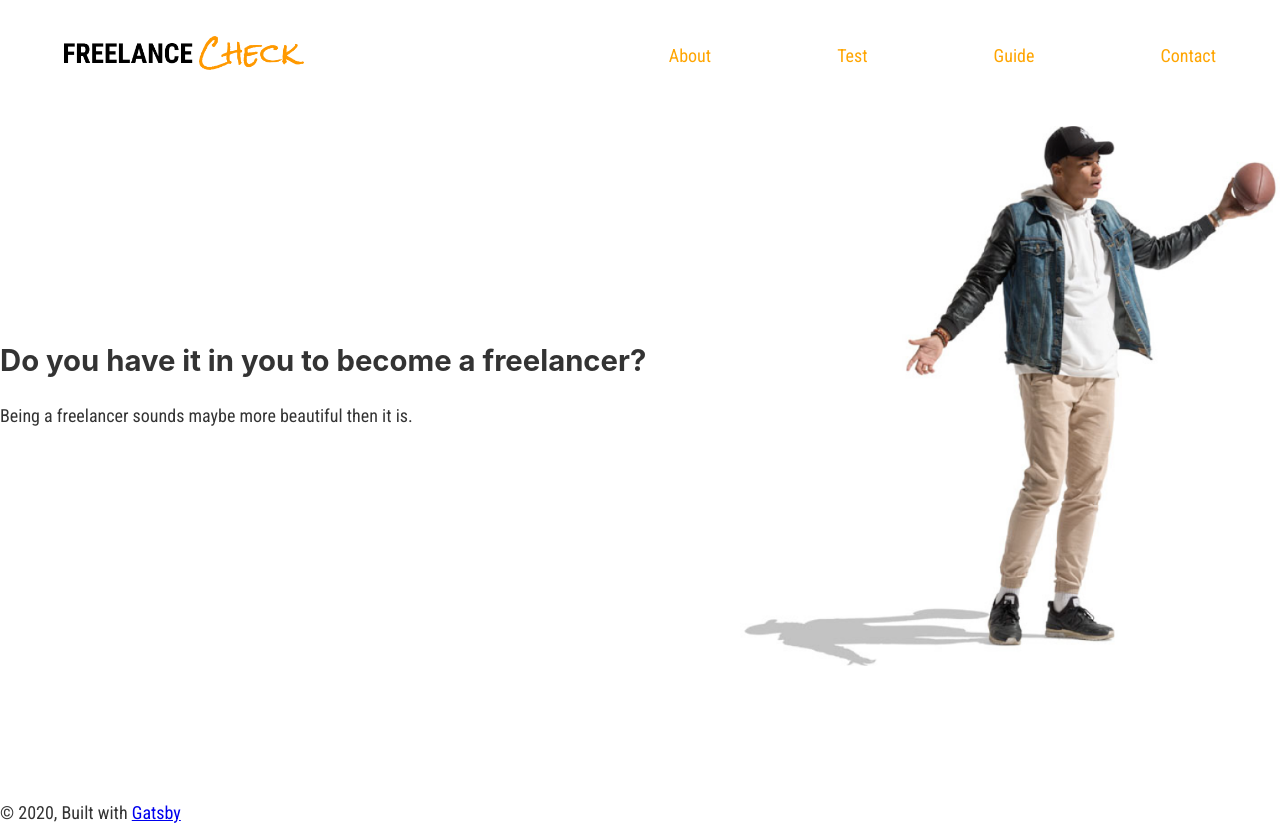
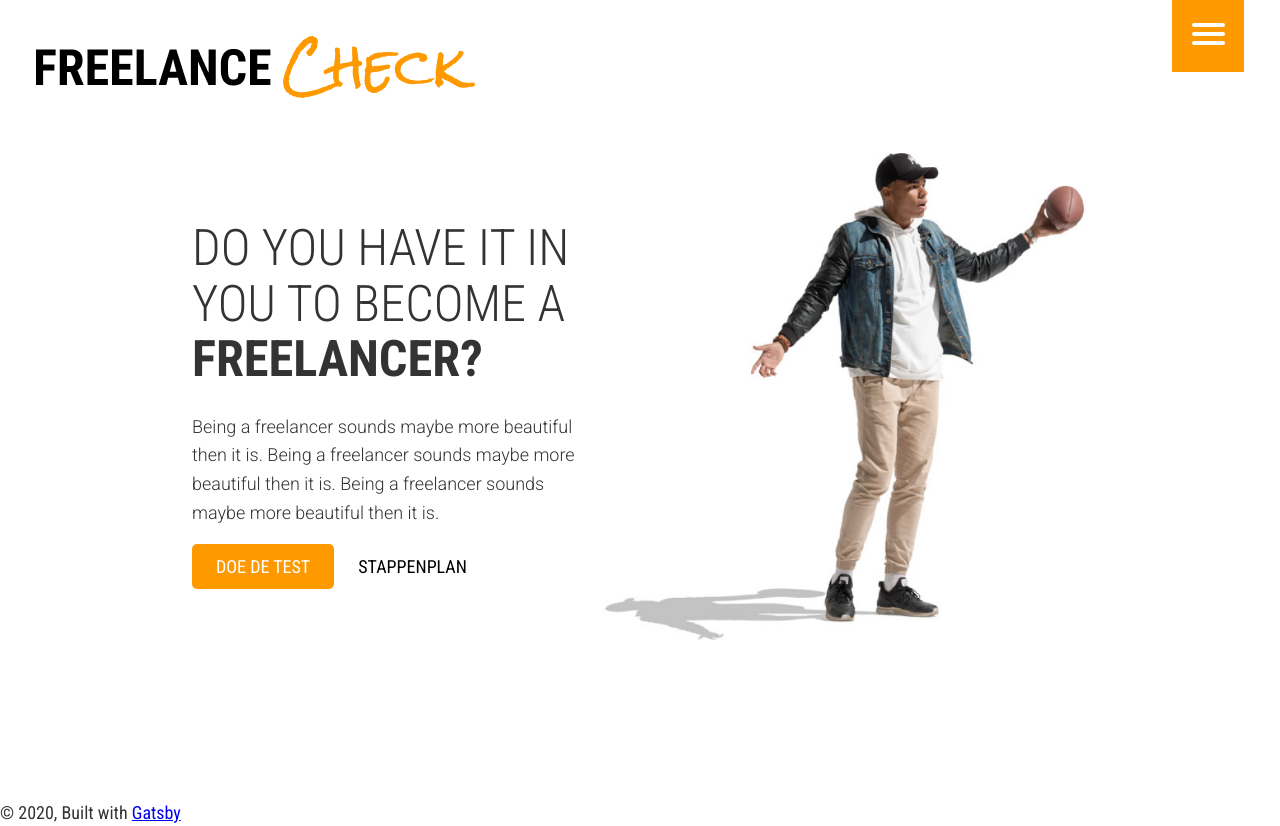
Before and after one commit to kodolen/freelance-check, a Gatsby site: page / in a window 1280 px wide. Built offline with nearby package versions, Linux system fonts and the light colour scheme; Gatsby itself is replaced by a stand-in of ours.

Commit message:
Added homepage and nav

```diff
--- a/src/components/header.js
+++ b/src/components/header.js
@@ -1,28 +1,45 @@
 import { Link } from "gatsby"
 import PropTypes from "prop-types"
-import React from "react"
+import React, {useState}from "react"
 import Logo from "../images/fc-logo.png"
 
-const Header = ({ siteTitle }) => (
-  <header>
-    <div className="logo-wrapper">
-      <Link to="/"><img src={Logo}></img></Link>
+
+const Header = ({ siteTitle, color }) => {
+
+  let hamburgerColor = "hamburger";
+
+  if (color === "white") {
+    hamburgerColor = "hamburger white"
+  }
+
+  const [showMenu, setMenu] = useState(false);
+  const menuHandler = function () {
+    setMenu(showMenu => !showMenu);
+  }
+
+  return (
+    <div className={showMenu ? 'header-wrapper open' : "header-wrapper"}>
+      <header className={showMenu ? 'header-menu open' : "header-menu"}>
+        <ul>
+          <li><Link to="/about" activeClassName="active">About</Link></li>
+          <li><Link to="/test" activeClassName="active">Test</Link></li>
+          <li><Link to="/guide" activeClassName="active">Guide</Link></li>
+          <li><Link to="/contact" activeClassName="active">Contact</Link></li>
+        </ul>
+      </header>
+      <div className={hamburgerColor} >
+        <div className="hamburger-inner" onClick={menuHandler}>
+          <span></span>
+          <span></span>
+          <span></span>
+        </div>
+      </div>
+      <div className="logo-wrapper">
+        <Link to="/"><img src={Logo}></img></Link>
+      </div>
     </div>
-    <ul>
-      <li><Link to="/about">About</Link></li>
-      <li><Link to="/test">Test</Link></li>
-      <li><Link to="/guide">Guide</Link></li>
-      <li><Link to="/contact">Contact</Link></li>
-    </ul>
-  </header>
-)
 
-Header.propTypes = {
-  siteTitle: PropTypes.string,
-}
-
-Header.defaultProps = {
-  siteTitle: ``,
+  )
 }
 
 export default Header
--- a/src/components/intro.js
+++ b/src/components/intro.js
@@ -9,8 +9,10 @@ class Intro extends Component {
     render() {
         return (
             <div className="intro-wrapper">
-                <h2>{this.props.title}</h2>
-                <p className="intro-text">{this.props.text}</p>
+                <div className="inner">
+                    <h2>{this.props.title}</h2>
+                    <p className="intro-text">{this.props.text}</p>
+                </div>
             </div>
         )
     }
--- a/src/components/layout.js
+++ b/src/components/layout.js
@@ -13,7 +13,7 @@ import Header from "./header"
 import "./layout.css"
 import "../style/index.scss"
 
-const Layout = ({ children }) => {
+const Layout = ({ children, colorFinal }) => {
   const data = useStaticQuery(graphql`
     query SiteTitleQuery {
       site {
@@ -26,15 +26,13 @@ const Layout = ({ children }) => {
 
   return (
     <>
-      <Header siteTitle={data.site.siteMetadata.title} />
-
+      <Header siteTitle={data.site.siteMetadata.title} color={colorFinal} />
         <main>{children}</main>
         <footer>
           © {new Date().getFullYear()}, Built with
           {` `}
           <a href="https://www.gatsbyjs.org">Gatsby</a>
         </footer>
-
     </>
   )
 }
--- a/src/pages/index.js
+++ b/src/pages/index.js
@@ -7,14 +7,20 @@ import man from "../images/man-bb.png"
 
 
 const IndexPage = () => (
-  <Layout>
-    <div className="home-container">
-      <div className="intro">
-        <h2>Do you have it in you to become a freelancer?</h2>
-        <p>Being a freelancer sounds maybe more beautiful then it is.</p>
-      </div>
-      <div className="intro-img">
-        <img src={man}></img>
+  <Layout colorFinal="white">
+    <div className="inner">
+      <div className="home-container">
+        <div className="intro">
+          <h1>Do you have it in you to become a <span className="bold">freelancer?</span></h1>
+          <p className="flat-text">Being a freelancer sounds maybe more beautiful then it is. Being a freelancer sounds maybe more beautiful then it is. Being a freelancer sounds maybe more beautiful then it is.</p>
+          <div className="link-wrapper">
+            <a href="/test"><span className="button primary">DOE DE TEST</span></a>
+            <a href="/test"><span className="button secondary">STAPPENPLAN</span></a>
+          </div>
+        </div>
+        <div className="intro-img">
+          <img src={man}></img>
+        </div>
       </div>
     </div>
   </Layout>
--- a/src/style/component/header.scss
+++ b/src/style/component/header.scss
@@ -1,8 +1,78 @@
+.header-wrapper {
+
+    .logo-wrapper {
+
+        position: absolute;
+        left: 2rem;
+        top: 2rem;
+
+    }
+
+    .hamburger {
+
+        width: 4rem;
+        height: 4rem;
+        top: 0;
+        right: 2rem;
+        background-color: white;
+        position: absolute;
+        display: flex;
+        justify-content: center;
+        align-items: center;
+        z-index: 10000;
+
+        span {
+
+            display: block;
+            width: 33px;
+            height: 4px;
+            margin-bottom: 5px;
+            position: relative;
+            background: #FF9900;
+            border-radius: 3px;
+            z-index: 1;
+            transform-origin: 4px 0px;
+            transition: transform 0.5s cubic-bezier(0.77,0.2,0.05,1.0),
+                        background 0.5s cubic-bezier(0.77,0.2,0.05,1.0),
+                        opacity 0.55s ease;
+
+        }
+
+        &.white {
+
+            background-color: #FF9900;
+
+            span {
+
+                background: white;
+
+            }
+
+        }
+
+    }
+
     header {
 
         padding: 2rem 5%;
+        background-color: white;
+        position: absolute;
         width: 100%;
-    position: fixed;
+        height: 100vh;
+        top: 0;
+        left: 0;
+        z-index: 1000;
+        visibility: hidden;
+        opacity: 0;
+
+        &.open {
+
+            visibility: visible;
+            opacity: 1;
+            width: 100%;
+            height: 100%;
+
+        }
 
         .logo-wrapper {
 
@@ -17,8 +87,8 @@ header {
         }
 
         display: flex;
-    flex-direction: row;
-    justify-content: space-between;
+        flex-direction: column;
+        justify-content: center;
         align-items: center;
 
         ul {
@@ -29,13 +99,19 @@ header {
 
             li {
 
-            display: inline;
-            padding-left: 7rem;
+                text-align: center;
+                padding: 1rem 0;
 
                 a {
 
                     text-decoration: none;
-                color: orange;
+                    color: black;
+                    font-size: 3rem;
+                    font-weight: 700;
+
+                    &:hover {
+
+                        color: #FF9900;
 
                     }
 
@@ -44,3 +120,13 @@ header {
               }
 
         }
+
+    }
+
+    .active {
+
+        color: #FF9900;
+
+    }
+
+}
--- a/src/style/component/intro.scss
+++ b/src/style/component/intro.scss
@@ -1,5 +1,6 @@
 .intro-wrapper {
 
     padding: 10rem 0;
+    background-color: #FF9900;
 
 }
--- a/src/style/container/home.scss
+++ b/src/style/container/home.scss
@@ -6,10 +6,66 @@
     align-items: center;
     justify-content: space-between;
 
+    .intro {
+
+        width: 42rem;
+
+    }
+
 
     .intro-img {
 
-        width: 30rem;
+        width: 50rem;
+
+    }
+
+    h1 {
+
+        text-transform: uppercase;
+        font-weight: 100;
+        font-family: 'Roboto Condensed', sans-serif;
+        font-size: 2.8rem;
+
+    }
+
+    .bold {
+
+        font-weight: 700;
+
+    }
+
+    .flat-text {
+
+        font-weight: 300;
+        font-family: 'Roboto', sans-serif;
+        font-size: 1rem;
+        line-height: 1.6rem;
+
+    }
+
+    a {
+
+        text-decoration: none;
+
+    }
+
+    .button {
+
+        padding: 12px 24px;
+        border-radius: 5px;
+
+        &.primary {
+
+            background-color: #FF9900;
+            color: white;
+
+        }
+
+        &.secondary {
+
+            color: black;
+
+        }
 
     }
 
--- a/src/style/index.scss
+++ b/src/style/index.scss
@@ -1,4 +1,4 @@
-@import url('https://fonts.googleapis.com/css2?family=Roboto+Condensed:wght@300;400;700&display=swap');
+@import url('https://fonts.googleapis.com/css2?family=Roboto+Condensed:wght@300;400;700&family=Roboto:wght@300&display=swap');
 
 body {
 
```
Lines whose indentation alone changed are shown as unchanged.
